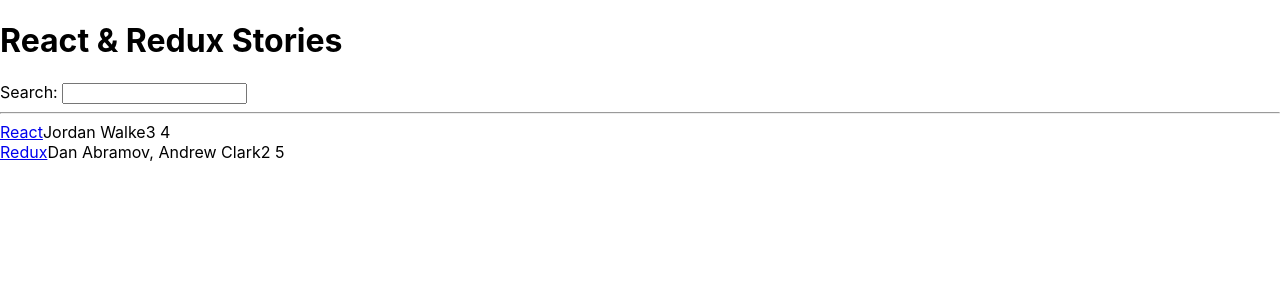
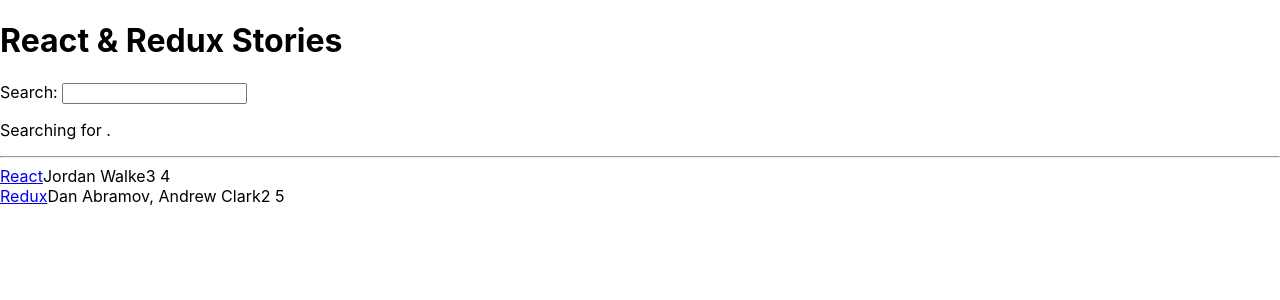
Before and after one commit to MaheswariSubburaj/react-test, a React (Create React App) app: page / in a window 1280 px wide. Shown: the top 300 px of the page. Built offline with nearby package versions, Linux system fonts and the light colour scheme.

Commit message:
Use state.

```diff
--- a/src/App.js
+++ b/src/App.js
@@ -19,11 +19,11 @@
     objectID: 1
   }
 ];
-
+  const [searchTerm, setsearchterm] = React.useState("");
 
 
   const handleChange = event => {
-    console.log(event.target.value);
+    setsearchterm(event.target.value);
   }
   return (
     <div>
@@ -31,6 +31,10 @@
 
       <label htmlFor="search">Search: </label>
       <input id="search" type="text"  onChange={handleChange}/>
+
+      <p>
+        Searching for <strong>{searchTerm}</strong>.
+      </p>
 
       <hr/>
       <List list = {stories}/>
```
